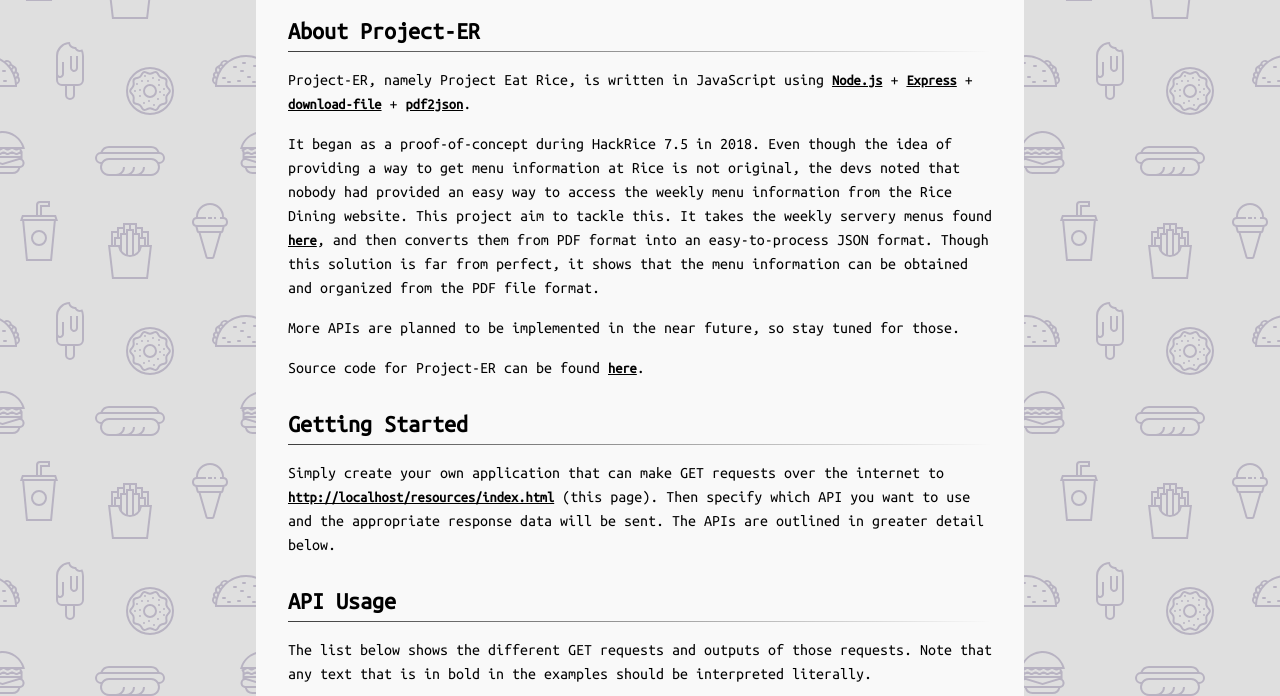
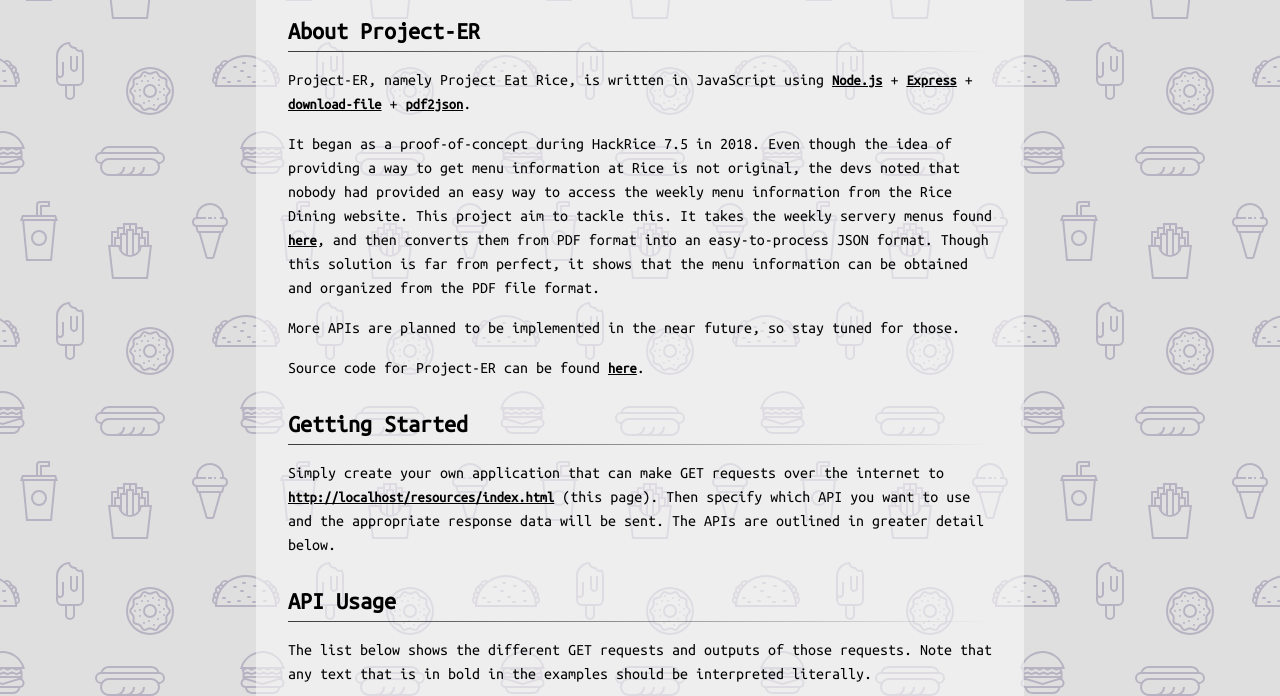
Before and after one commit to tacowhisperer/projectER, a website: page resources/index.html in a window 1280 px wide. Shown: the part 129-825 px from the top of the page. Drawn offline with Linux system fonts and the light colour scheme; files that its build step writes are made by us from their sources; no server answers; files whose address does not match are found by name.

Commit message:
Let some of the background shine through the body div.

```diff
--- a/resources/index.css
+++ b/resources/index.css
@@ -10,7 +10,7 @@
 }
 
 #bodydiv{
-	background-color: #f9f9f9;
+	background-color: rgba(249, 249, 249, 0.6);
 	margin-left: auto;
 	margin-right: auto;
 	padding: 2em;
```
